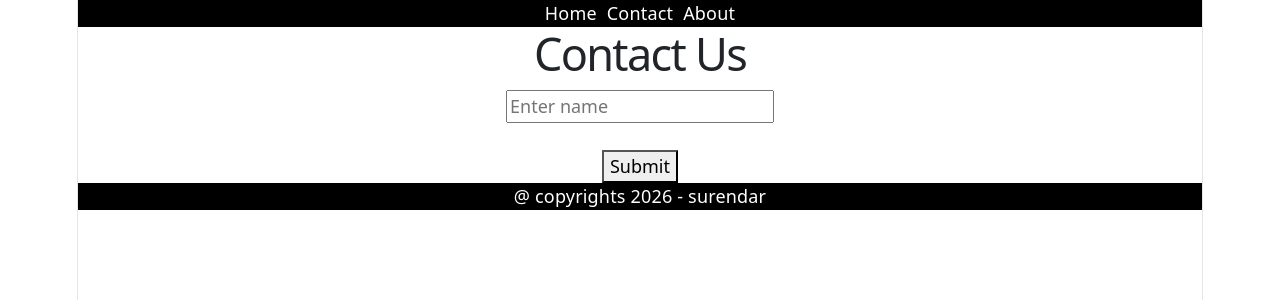
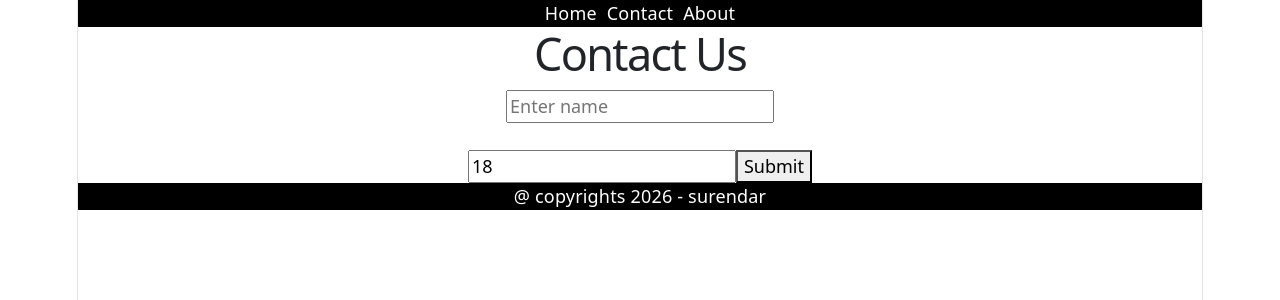
Before and after one commit to surendar77/sample_MERN_app_CSE_B, a React (Vite) app in the folder frontend/hrmanagement_frontend/: page /contact in a window 1280 px wide. Shown: the top 300 px of the page. Built offline with nearby package versions, Linux system fonts and the light colour scheme.

Commit message:
frontend10102026

```diff
--- a/frontend/hrmanagement_frontend/src/components/Header.jsx
+++ b/frontend/hrmanagement_frontend/src/components/Header.jsx
@@ -3,7 +3,7 @@
 function Header(){
      return(
         <div>
-          <div class="header">
+          <div className="header">
           <Link to="/">Home</Link>
           <Link to="/contact">Contact</Link>
           <Link to="/about">About</Link>
--- a/frontend/hrmanagement_frontend/src/pages/contact.jsx
+++ b/frontend/hrmanagement_frontend/src/pages/contact.jsx
@@ -1,9 +1,11 @@
 import { useState } from "react"
 function Contact(){
    const [name,setName]=useState("");
+   const [age,setAge]=useState(18);
    const SubmitForm=(event)=>{
     event.preventDefault();
      console.log(name);
+     console.log(age)
    }
  return(
     <div>
@@ -12,6 +14,7 @@
             <input type="text" value={name}
                   onChange={(event)=>setName(event.target.value)}
                   placeholder="Enter name"></input><br/><br/>
+            <input type="number" value={age} onChange={(e)=>setAge(e.target.value)}></input>
             <button type="submit">Submit</button>
         </form>
     </div>
```
